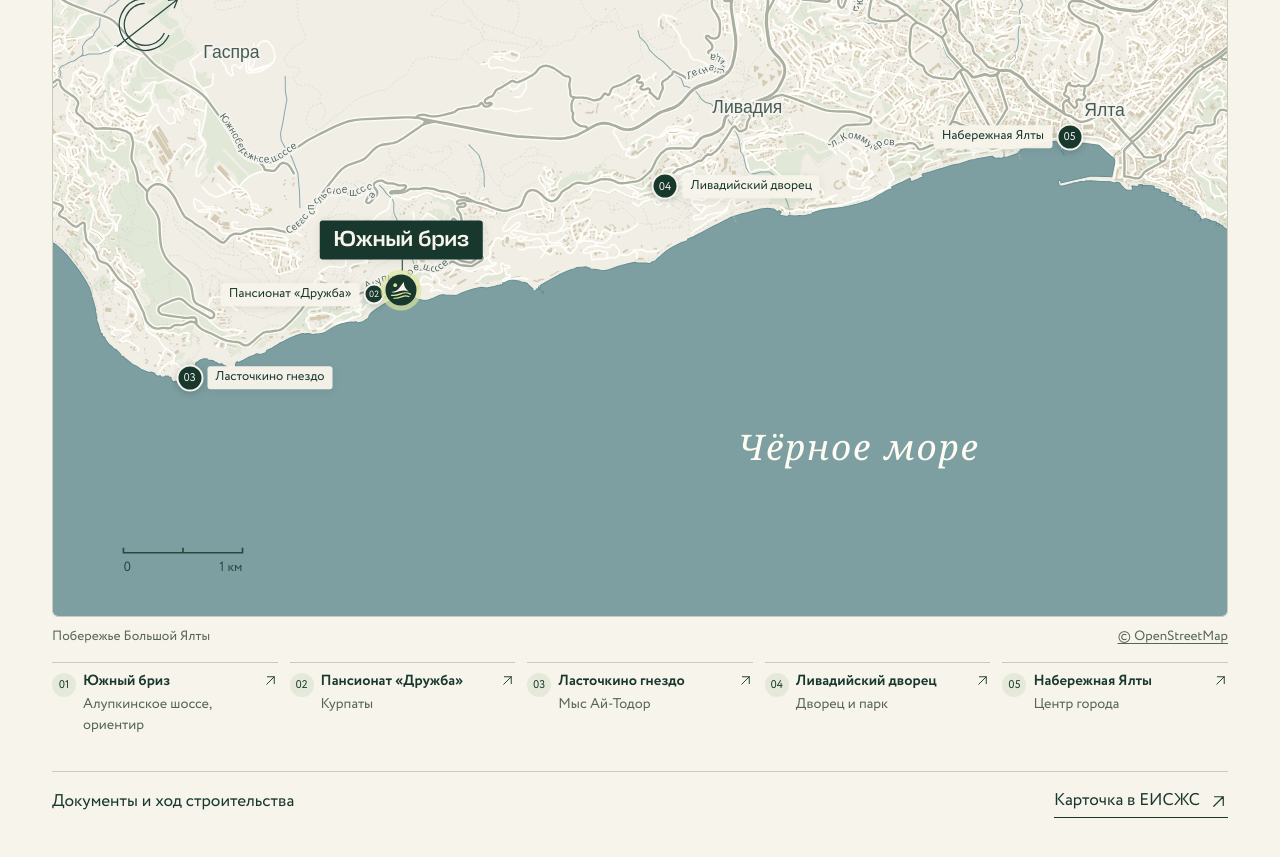
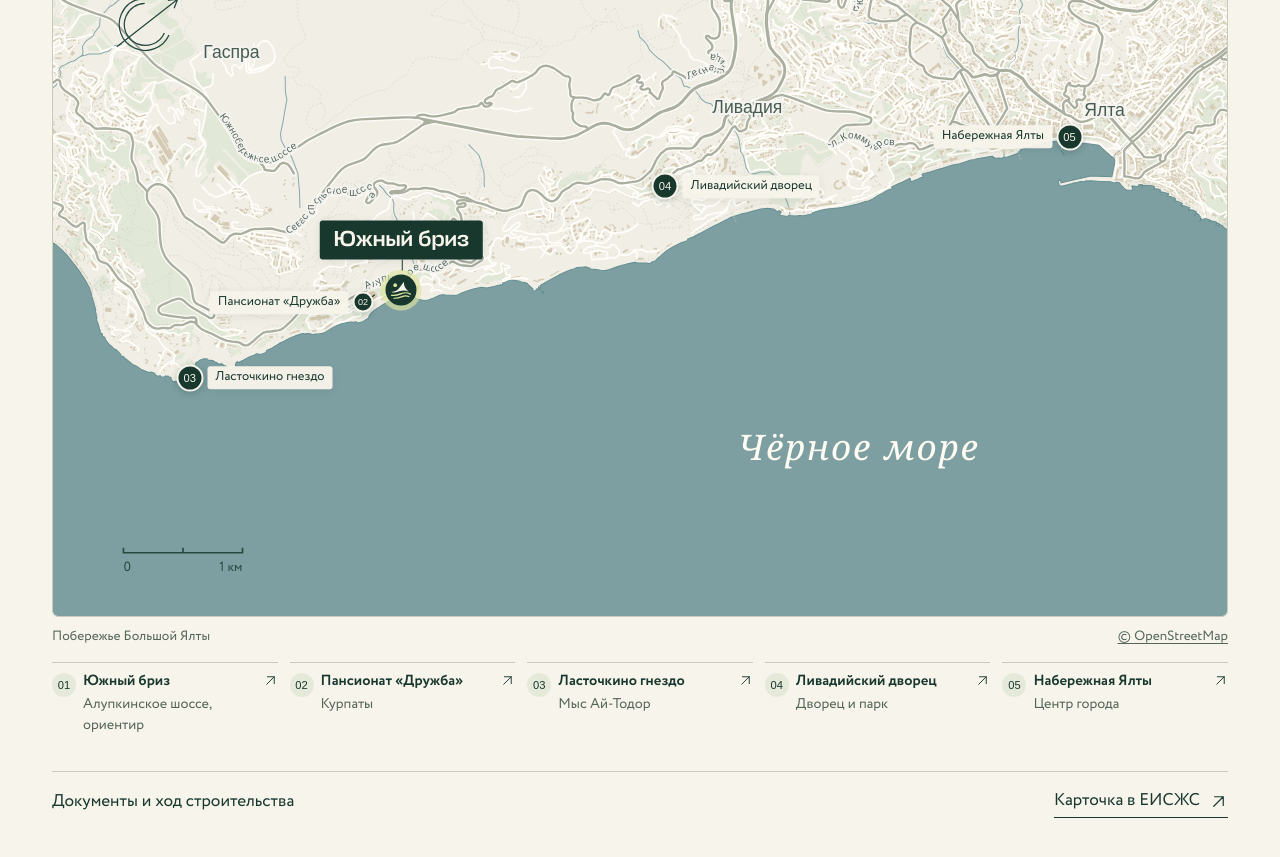
Before and after one commit to efimov-work/YuzhnyyBriz, a Next.js app: page / in a window 1280 px wide. Shown: the part 5560-6417 px from the top of the page. Built offline with nearby package versions, Linux system fonts and the light colour scheme; no server answers.

Commit message:
Center the map marker labels

```diff
--- a/src/app/globals.css
+++ b/src/app/globals.css
@@ -109,14 +109,18 @@ button { cursor: pointer; }
 .map-orientation { color: #264940; pointer-events: none; }
 .map-sea-name { fill: #fffdf3; font: italic 42px Georgia, serif; letter-spacing: .05em; }
 .map-pin { position: absolute; z-index: 1; transform: translate(-50%, -50%); }
-.map-pin-dot { display: grid; place-items: center; width: 27px; height: 27px; border: 2px solid var(--paper); border-radius: 50%; background: var(--ink); color: var(--paper); font-size: .7rem; box-shadow: 0 2px 7px #18382e40; transition: scale .23s; }
+.map-pin-dot, .map-places a > span { font-family: Arial, sans-serif; line-height: 1; font-variant-numeric: tabular-nums; }
+.map-pin-dot { position: relative; display: grid; place-items: center; width: 27px; height: 27px; border: 2px solid var(--paper); border-radius: 50%; background: var(--ink); color: var(--paper); font-size: .7rem; box-shadow: 0 2px 7px #18382e40; transition: scale .23s; }
 .map-pin-name { position: absolute; left: calc(100% + 4px); top: 50%; padding: 4px 8px; border-radius: 3px; transform: translateY(-50%); background: #f7f4ebf5; font-size: .8rem; line-height: 1.15; white-space: nowrap; box-shadow: 0 2px 10px #18382e15; }
 .map-pin:hover, .map-pin:focus-visible { z-index: 4; }
 .map-pin:hover .map-pin-dot, .map-pin:focus-visible .map-pin-dot { scale: 1.13; }
+.map-pin-druzhba { transform: translate(calc(-50% - 11px), calc(-50% + 8px)); }
+.map-pin-druzhba::before { content: ""; position: absolute; left: 50%; top: 50%; width: 13.6px; border-top: 1px solid var(--ink); transform: rotate(-36deg); transform-origin: left center; }
 .map-pin-druzhba .map-pin-dot { width: 21px; height: 21px; font-size: .57rem; }
 .map-pin-druzhba .map-pin-name, .map-pin-yalta .map-pin-name { left: auto; right: calc(100% + 4px); }
 .map-pin-project { z-index: 2; }
 .map-pin-project .map-pin-dot { width: 31px; height: 31px; border: 0; box-shadow: 0 0 0 5px #dce69fa8; }
+.map-pin-project .map-pin-dot img { width: 100%; height: 100%; }
 .map-pin-project .map-pin-name { top: auto; left: 50%; bottom: calc(100% + 15px); padding: 8px 14px; transform: translateX(-50%); background: var(--ink); color: var(--light); font: 500 clamp(1rem, 1.7vw, 1.45rem)/1.05 var(--display), sans-serif; }
 .map-pin-project .map-pin-name::after { content: ""; position: absolute; top: 100%; left: 50%; height: 11px; border-left: 1px solid var(--ink); }
 .map-caption { display: flex; flex-wrap: wrap; justify-content: space-between; gap: 6px 15px; }
```
